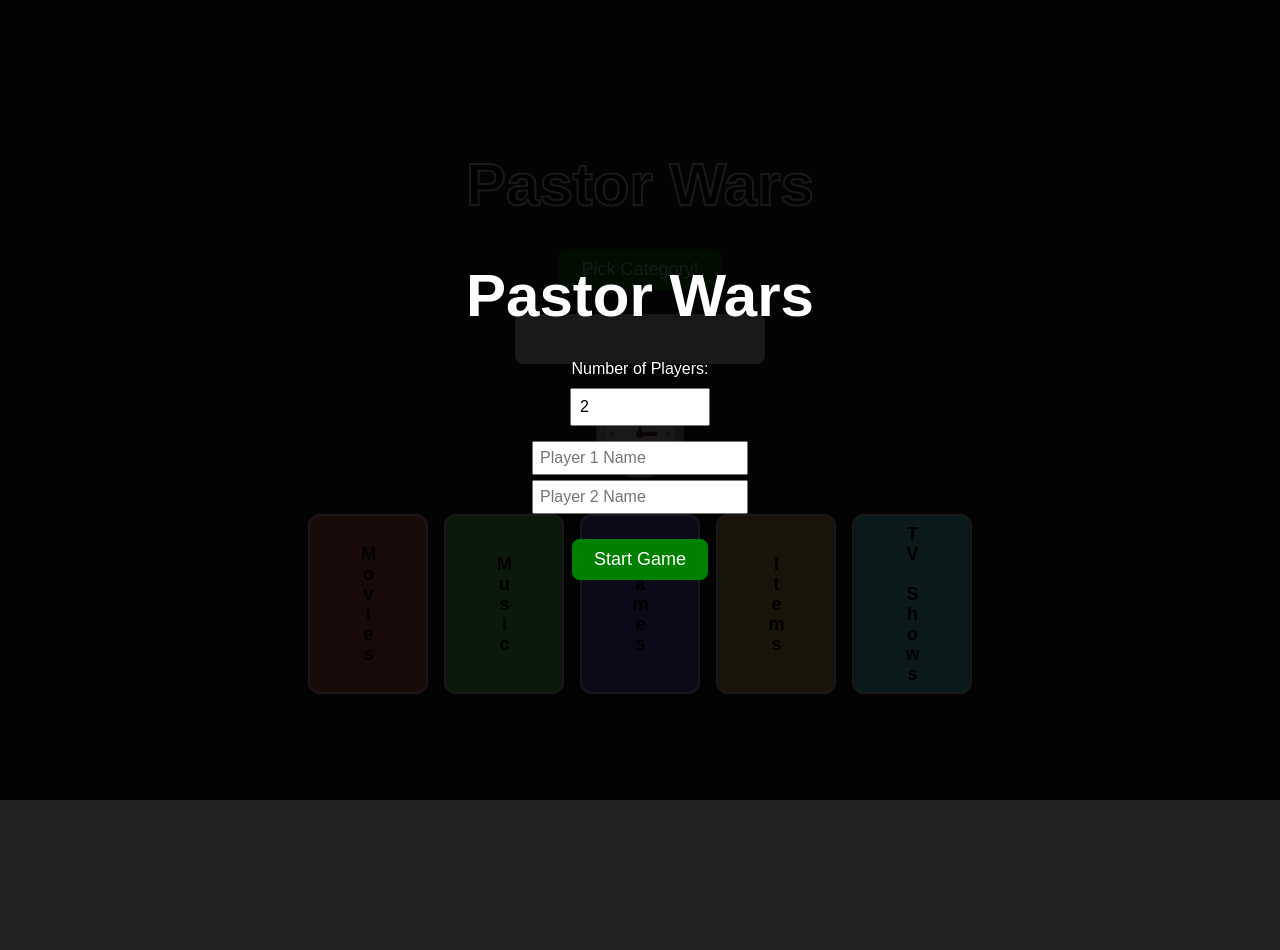
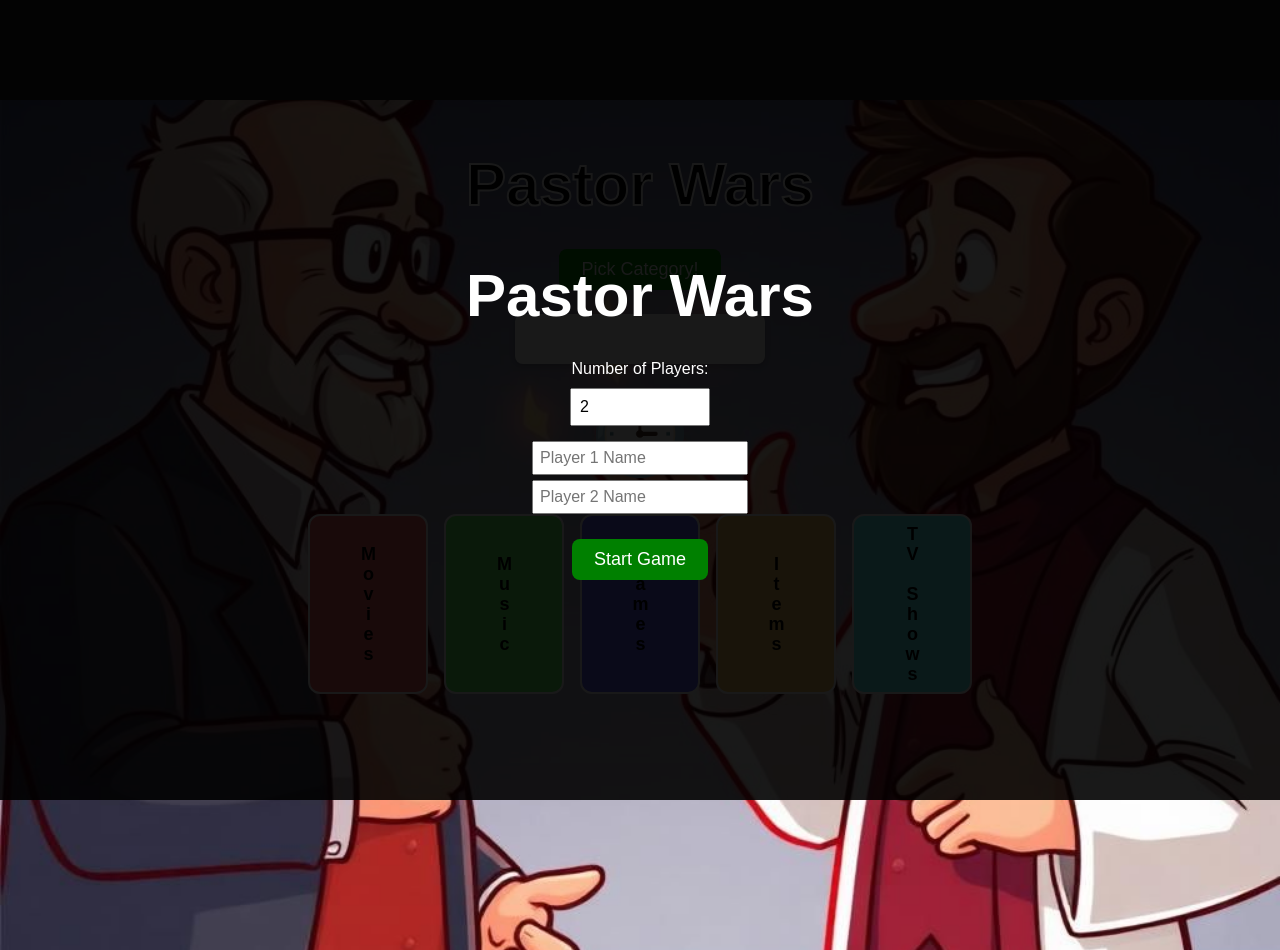
Before and after one commit to Rumsey13/Sermon-Showdown, a plain HTML site: page index.html in a window 1280 px wide. Drawn offline with Linux system fonts and the light colour scheme.

Commit message:
Update style.css

```diff
--- a/style.css
+++ b/style.css
@@ -7,7 +7,7 @@ body {
 }
 
 #gameContent {
-  background-image: url('images/background.png');
+  background-image: url('background.png');
   background-size: cover;
   background-position: center;
   background-repeat: no-repeat;
@@ -170,4 +170,5 @@ body {
   width: 20px;
   text-align: center;
   font-weight: bold;
+
 }
```
